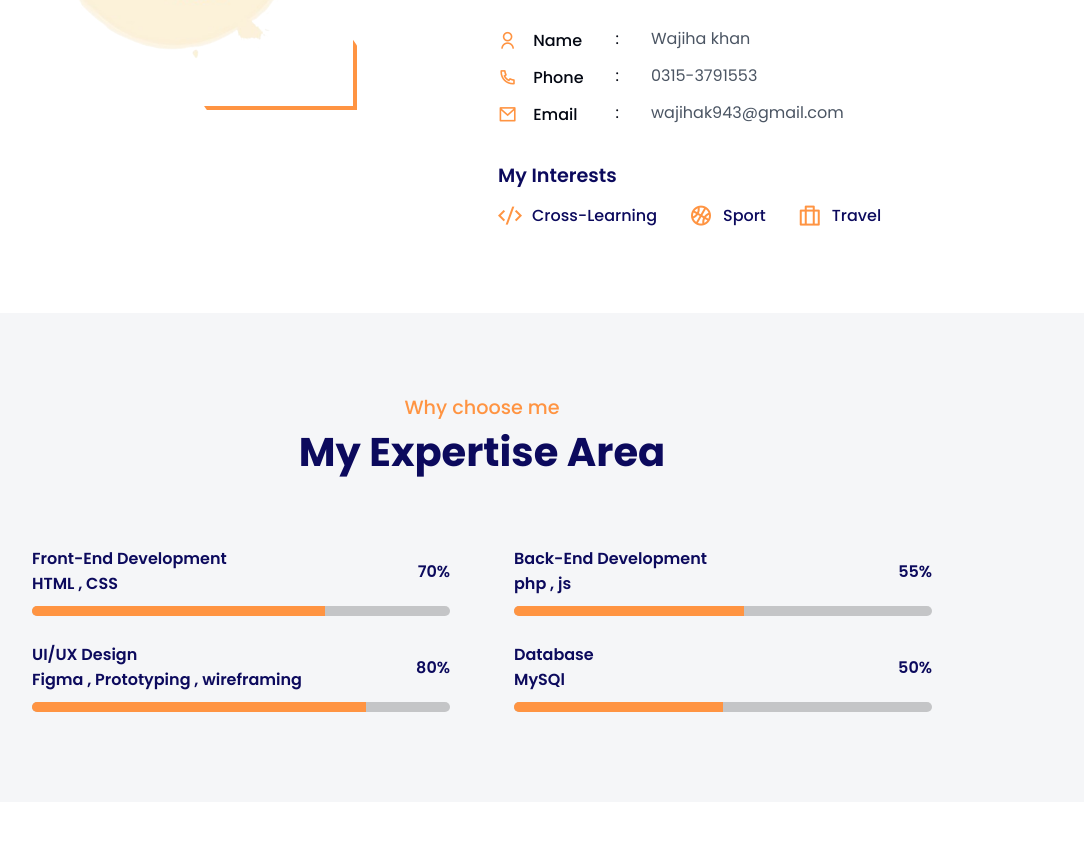
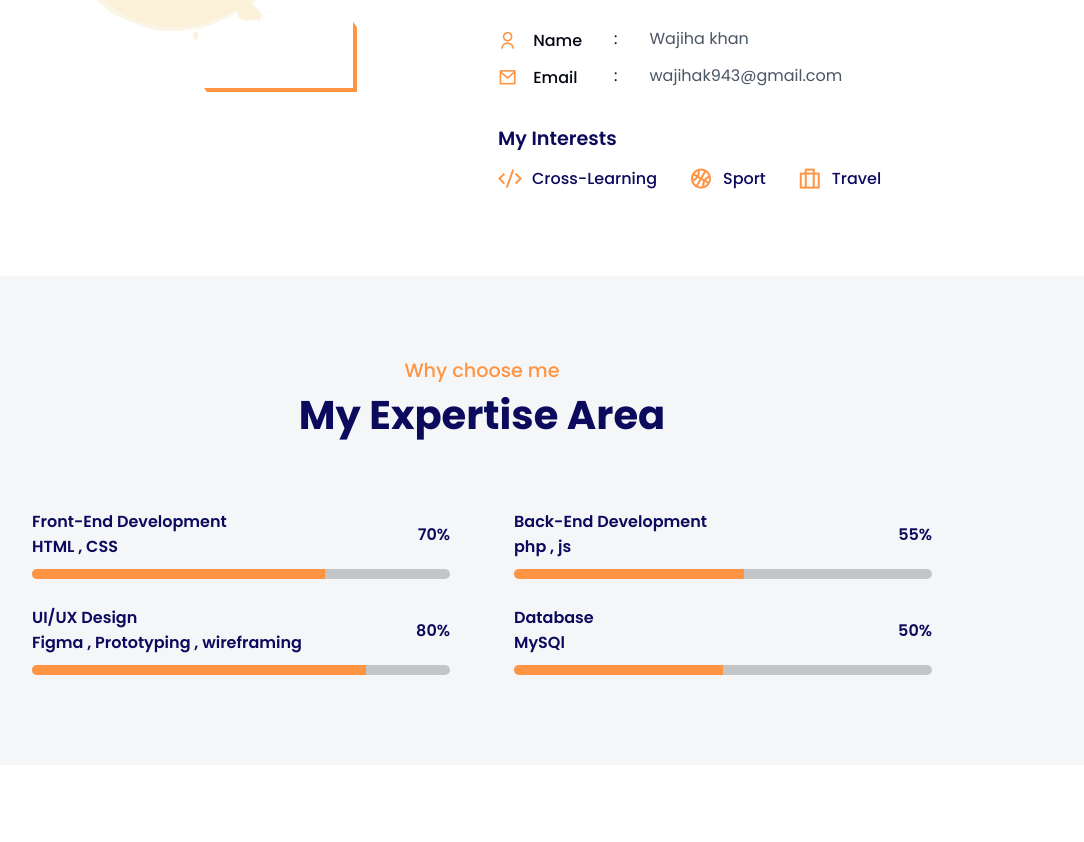
Before and after one commit to Wajiha123khan/Portfolio, a plain HTML site: page index.html in a window 1280 px wide. Shown: the part 931-1773 px from the top of the page, without its empty margins (158-1242 px from the left). Drawn offline with nearby package versions, Linux system fonts and the light colour scheme.

Commit message:
indexfinal file upload

```diff
--- a/index.html
+++ b/index.html
@@ -77,11 +77,6 @@
                 </h5>
                 <span>:</span>
                 <p>Wajiha khan</p>
-                <h5>
-                    <span><i class="ri-phone-line"></i></span> Phone
-                </h5>
-                <span>:</span>
-                <p>0315-3791553</p>
                 <h5>
                     <span><i class="ri-mail-line"></i></span> Email
                 </h5>
```
